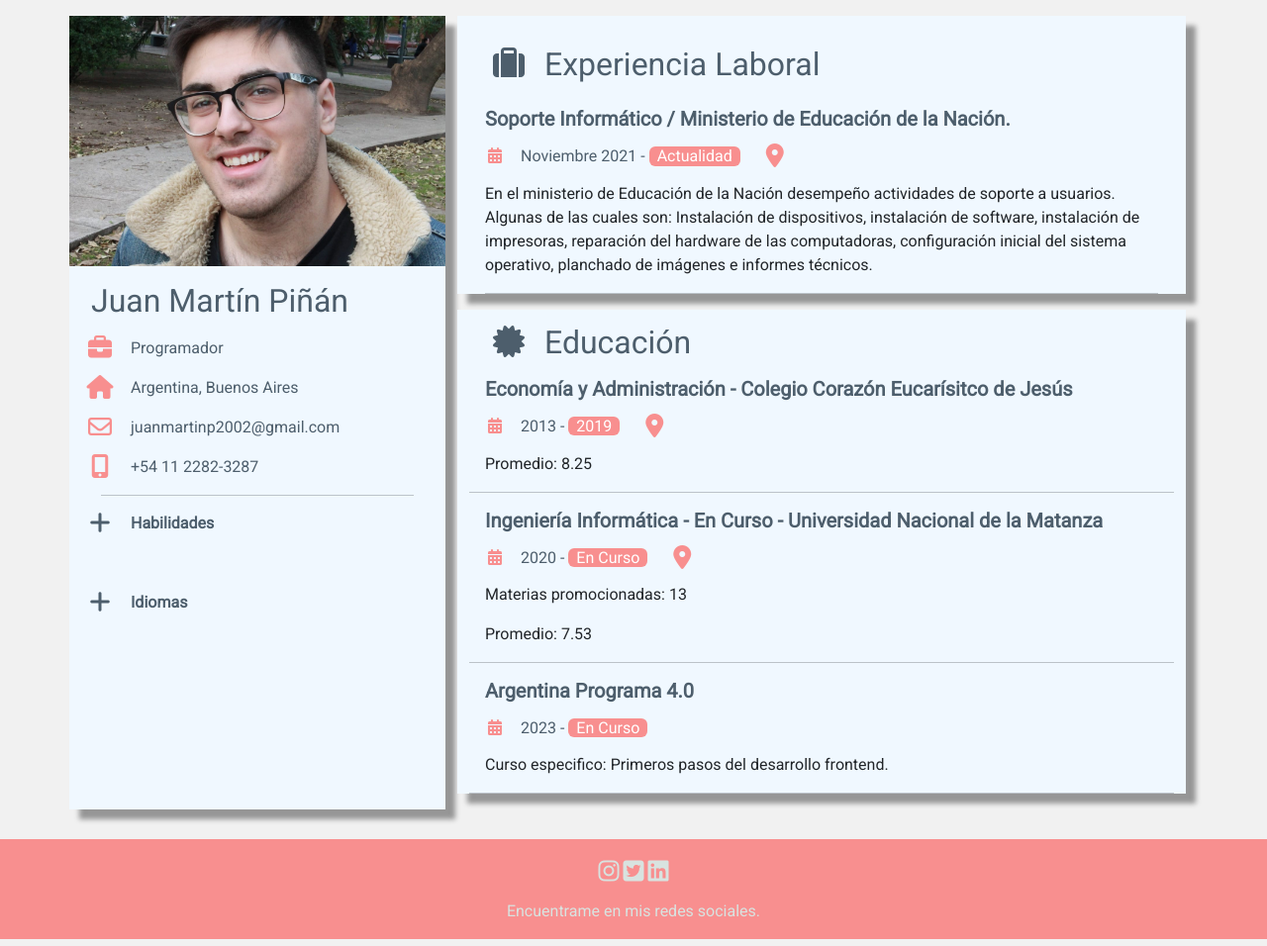
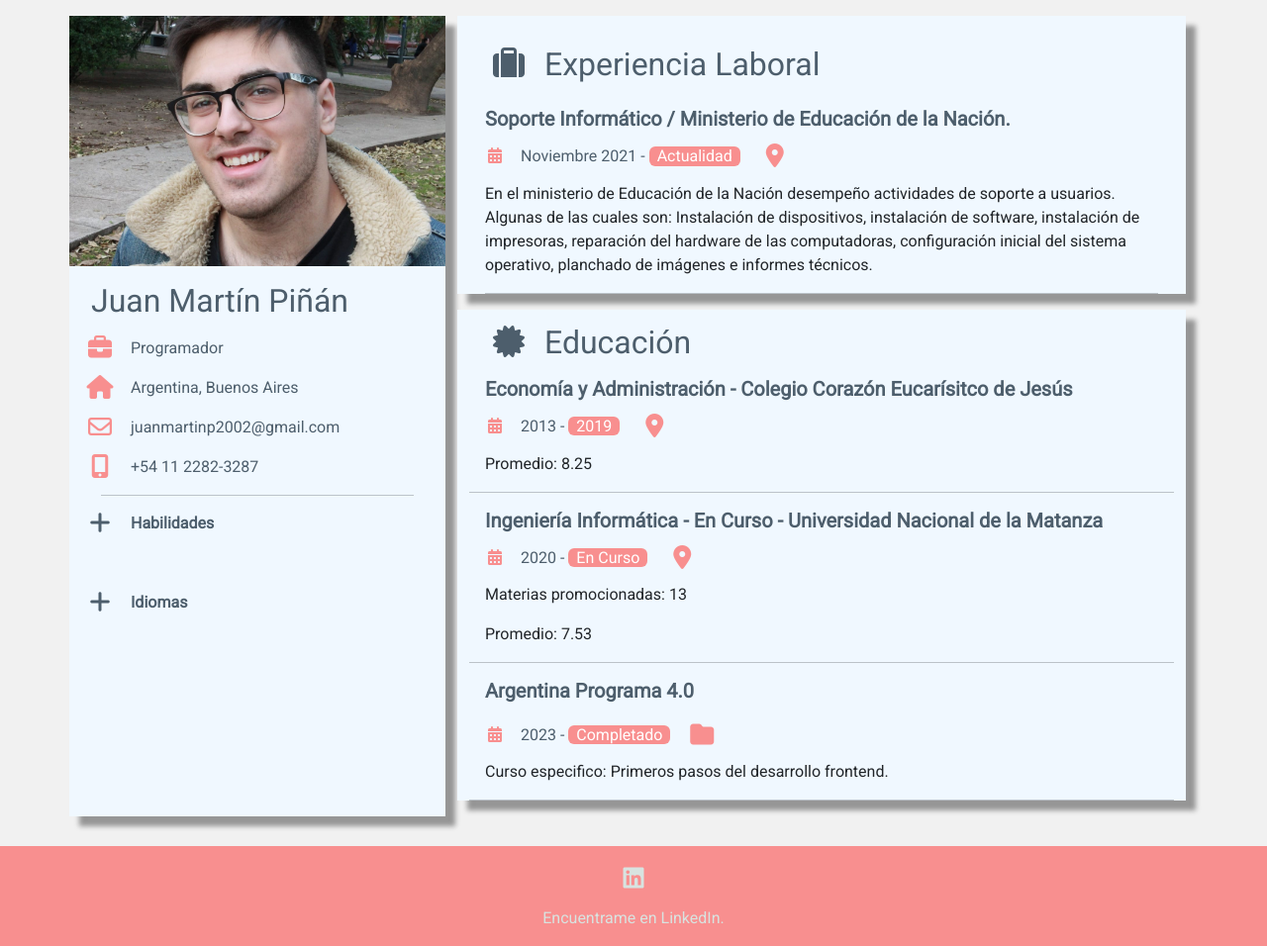
Before and after one commit to senemio1/Curr-culum-HTML, a plain HTML site: page index.html in a window 1280 px wide. Shown: the whole page at 99% size. Drawn offline with nearby package versions, Linux system fonts and the light colour scheme.

Commit message:
Se eliminaron los links de Twitter e Instagram, se dejó solo el de LinkedIn y se agregó botón para mostrar certificado Argentina Programa 4.0

```diff
--- a/index.html
+++ b/index.html
@@ -212,7 +212,11 @@
                         <h5 class="texto_grisosc margen_izquierdo margen_superior"><b>Argentina Programa 4.0</b></h5>
                         <h6 class="texto_grisosc margen_izquierdo margen_superior"><i
                                 class="fa fa-calendar fa-fw texto-rosado margen_derecho"></i>2023 - <span
-                                class="tag fondo-rosado rounded">En Curso</span></h6>
+                                class="tag fondo-rosado rounded">Completado</span>
+                                <a href="Certificado Argentina Programa.pdf" target="_blank"><i
+                                    class="margen_izquierdo margen_superior texto-rosado fa-solid fa-folder fa-xl opacidad_flotar " style="margin-top: 30px;"></i></a>
+                            </h6>
+
                         <p class="margen_izquierdo margen_superior">Curso especifico: Primeros pasos del desarrollo
                             frontend.</p>
                         <hr>
@@ -225,14 +229,9 @@
     </div> <!-- Termina container pagina -->
     <!-- Footer -->
     <footer class=" contenedor rosado centrado" style="margin-top: 30px;">
-        <a href="https://www.instagram.com/juan.pinan/" target="_blank"><i
-                class="texto_griscla fa-brands fa-instagram fa-xl opacidad_flotar" style="margin-top: 30px;"></i></a>
-        <a href="https://twitter.com/" target="_blank"><i
-                class="texto_griscla fa-brands fa-square-twitter fa-xl opacidad_flotar "></i></a>
         <a href="https://www.linkedin.com/in/juan-mart%C3%ADn-pi%C3%B1%C3%A1n-1a47361b7/" target="_blank"><i
-                class="texto_griscla fa-brands fa-linkedin fa-xl opacidad_flotar "></i></a>
-
-        <p class="texto_griscla margen_superior">Encuentrame en mis redes sociales.</p>
+                class="texto_griscla fa-brands fa-linkedin fa-xl opacidad_flotar " style="margin-top: 30px;"></i></a>
+        <p class="texto_griscla margen_superior">Encuentrame en LinkedIn.</p>
     </footer>
     <!-- Fin Footer -->
 </body>
```
Also changed, not shown: 1 other file.
